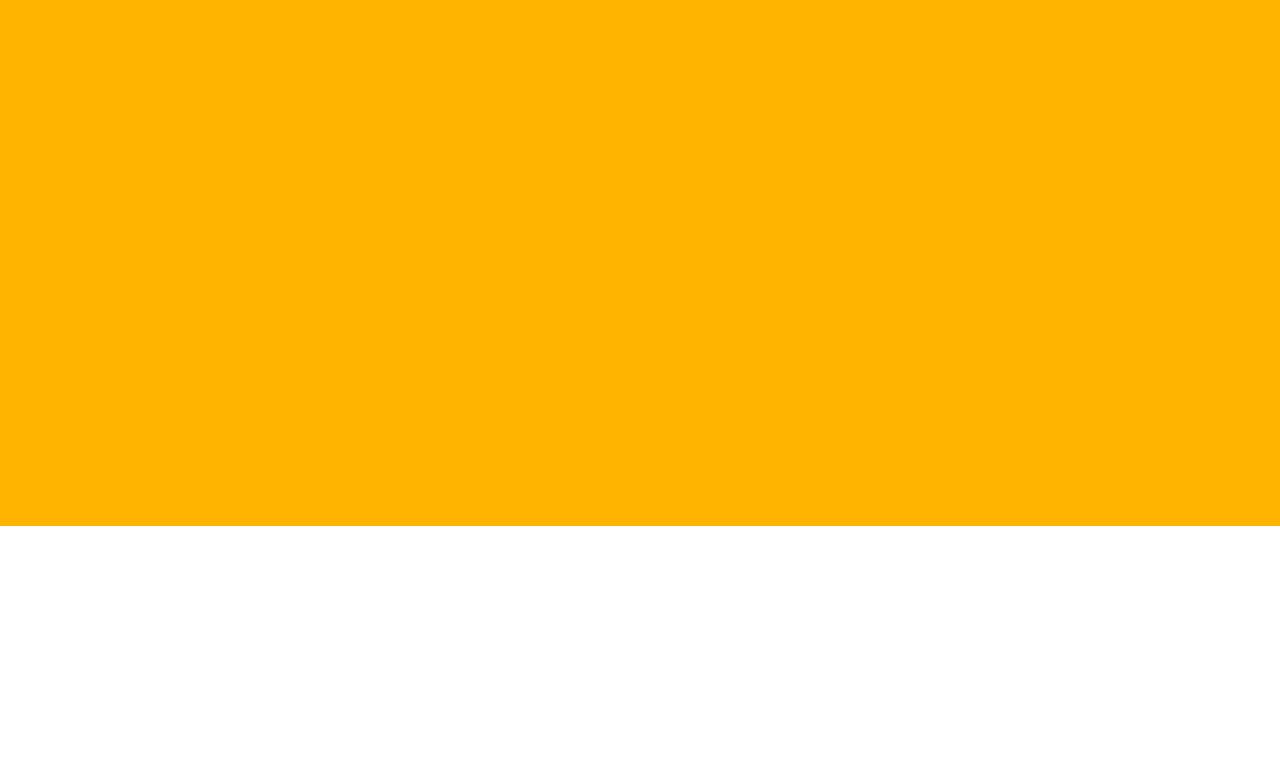
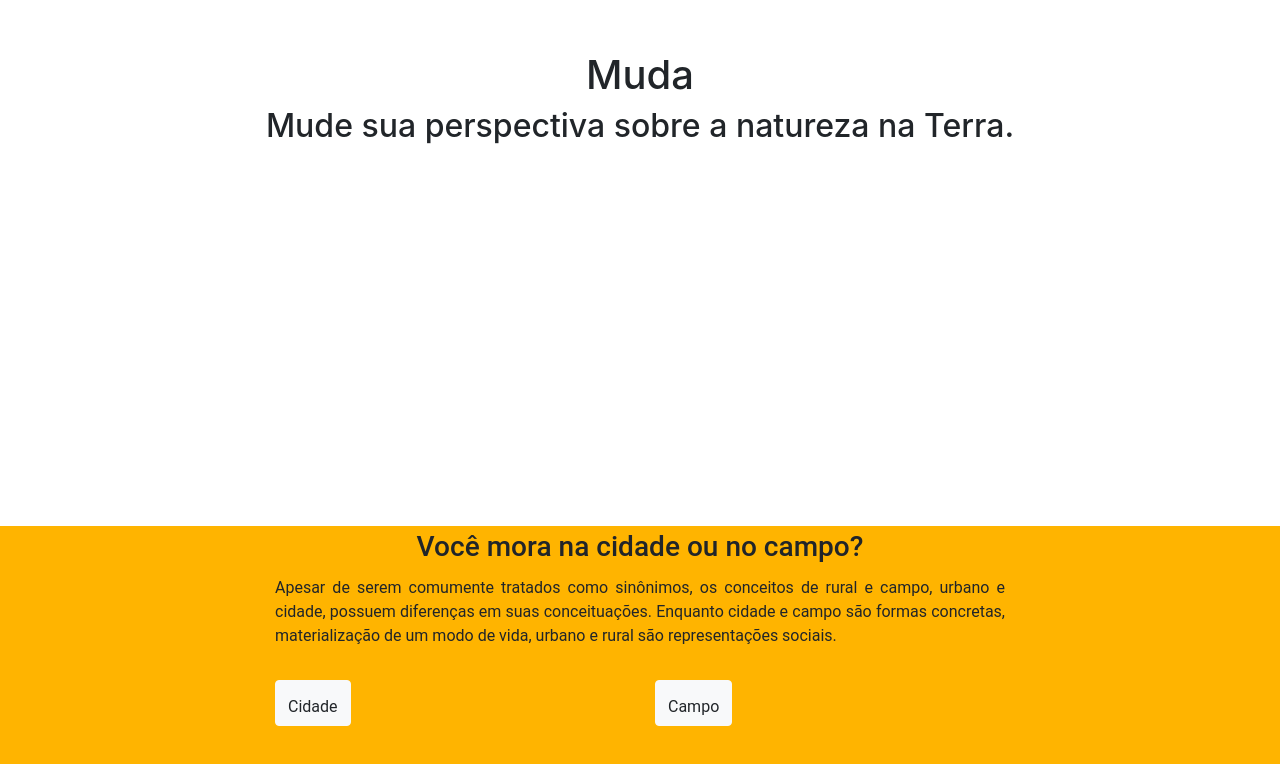
Before and after one commit to TheMarini/ihc, a website: page index.html in a window 1280 px wide. Shown: the part 274-1038 px from the top of the page. Before the commit the page ends 800 px from the top, so only its background shows below. Drawn offline with nearby package versions, Linux system fonts and the light colour scheme.

Commit message:
Index [+] {header, quiz 1, footer, fonts imports}

```diff
--- a/index.html
+++ b/index.html
@@ -5,22 +5,74 @@
 	<meta name="viewport" content="width=device-width, initial-scale=1.0">
 	<meta http-equiv="X-UA-Compatible" content="ie=edge">
 
+	<!-- BOOTSTRAP -->
 	<link rel="stylesheet" href="node_modules/bootstrap/dist/css/bootstrap.min.css">
+
+	<!-- FONTS -->
+	<link rel="stylesheet" href="assets/fonts/Blogger/font-face.css">
+	<link rel="stylesheet" href="assets/fonts/Guerrilla/font-face.css">
+	<link rel="stylesheet" href="assets/fonts/OrangeJuice/font-face.css">
+	<link rel="stylesheet" href="assets/fonts/Static/font-face.css">
+	<link rel="stylesheet" href="assets/fonts/Sugarpunch/font-face.css">
+
+	<!-- STYLE -->
 	<link rel="stylesheet" href="assets/css/style.css">
 
 	<title>IHC</title>
 </head>
 <body>
+	<header class="vh-100 w-100 pb-5 d-flex flex-column justify-content-center align-items-center">
+		<div class="sun"></div>
+		<h1 class="logo">Muda</h1>
+		<h2 class="subtitle">Mude sua perspectiva sobre a natureza na Terra.</h2>
+	</header>
+
 	<main>
-		<section>
+		<section class="quiz quiz-1">
+			<div class="container">
+				<div class="row justify-content-center">
+					<div class="col-8">
+						<h3 class="quiz-title text-center p-1">Você mora na cidade ou no campo?</h3>
+						<p class="quiz-text text-justify">Apesar de serem comumente tratados como sinônimos, os conceitos de rural e campo, urbano e cidade, possuem diferenças em suas conceituações. Enquanto cidade e campo são formas concretas, materialização de um modo de vida, urbano e rural são representações sociais.</p>
+					</div>
+				</div>
+				<form class="row justify-content-center mt-3">
+					<div class="col-8">
+						<div class="row justify-content-between">
+							<div class="col-6">
+								<button value="cidade" class="btn btn-light text-center d-flex flex-column justify-content-center align-items-center">
+									<p class="mb-0 mt-2">Cidade</p>
+								</button>
+							</div>
+							<!-- <div class="col-4">
+								<button class="btn btn-light text-center d-flex flex-column justify-content-center align-items-center">
+									<p class="mb-0 mt-2">Secretária</p>
+								</button>
+							</div> -->
+							<div class="col-6">
+								<button value="campo" class="btn btn-light text-center d-flex flex-column justify-content-center align-items-center">
+									<p class="mb-0 mt-2">Campo</p>
+								</button>
+							</div>
+						</div>
+					</div>
+				</form>
+			</div>
+		</section>
+
+		<section class="quiz-2">
 
 		</section>
 	</main>
+
+	<footer>
+
+	</footer>
 
 
 	<!-- SCRIPTS -->
 	<script src="node_modules/jquery/dist/jquery.min.js" charset="utf-8"></script>
 	<script src="node_modules/bootstrap/dist/js/bootstrap.min.js" charset="utf-8"></script>
-	<!-- <script src="assets/js/script.js" charset="utf-8"></script> -->
+	<script src="assets/js/script.js" charset="utf-8"></script>
 </body>
 </html>
```
